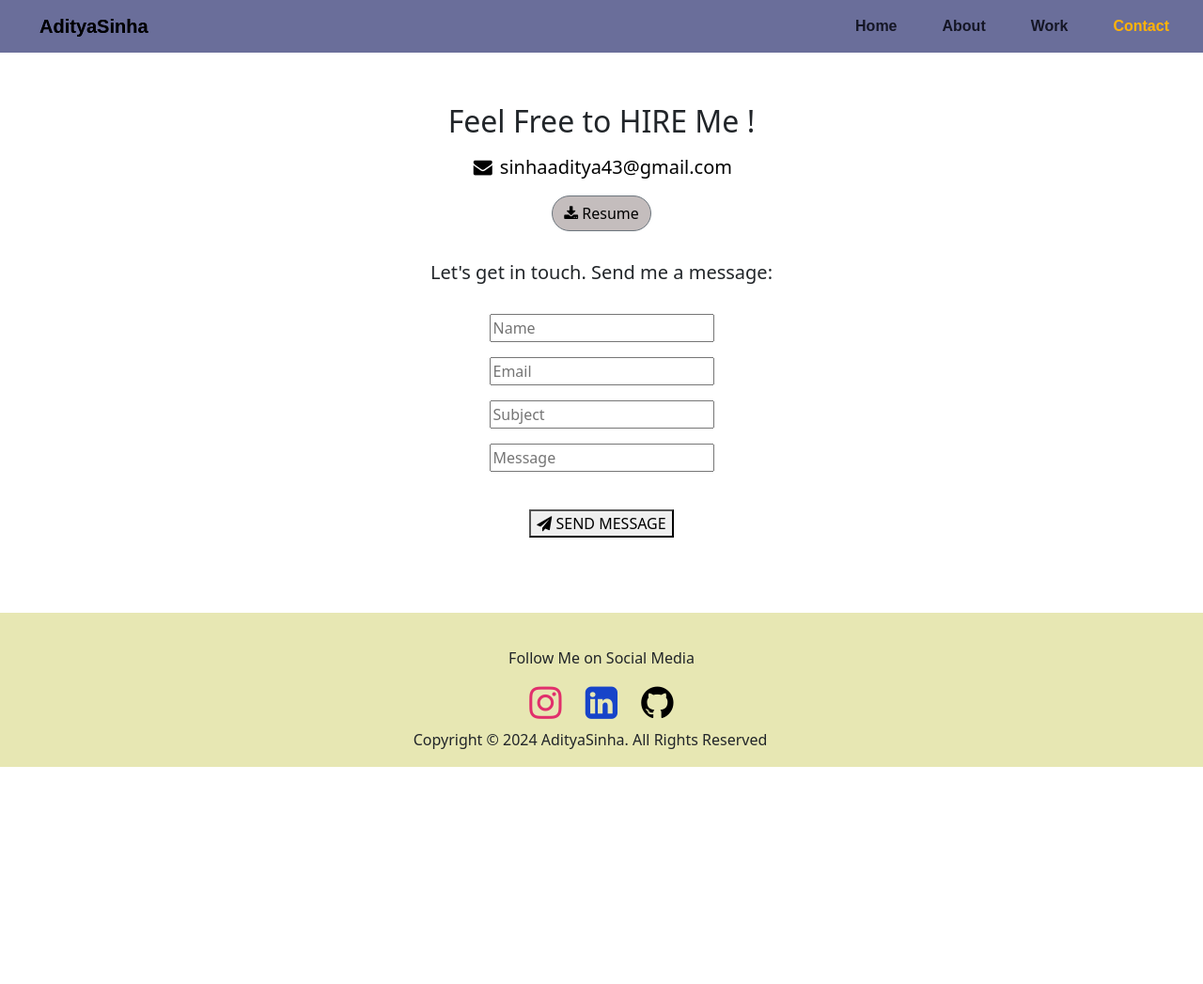
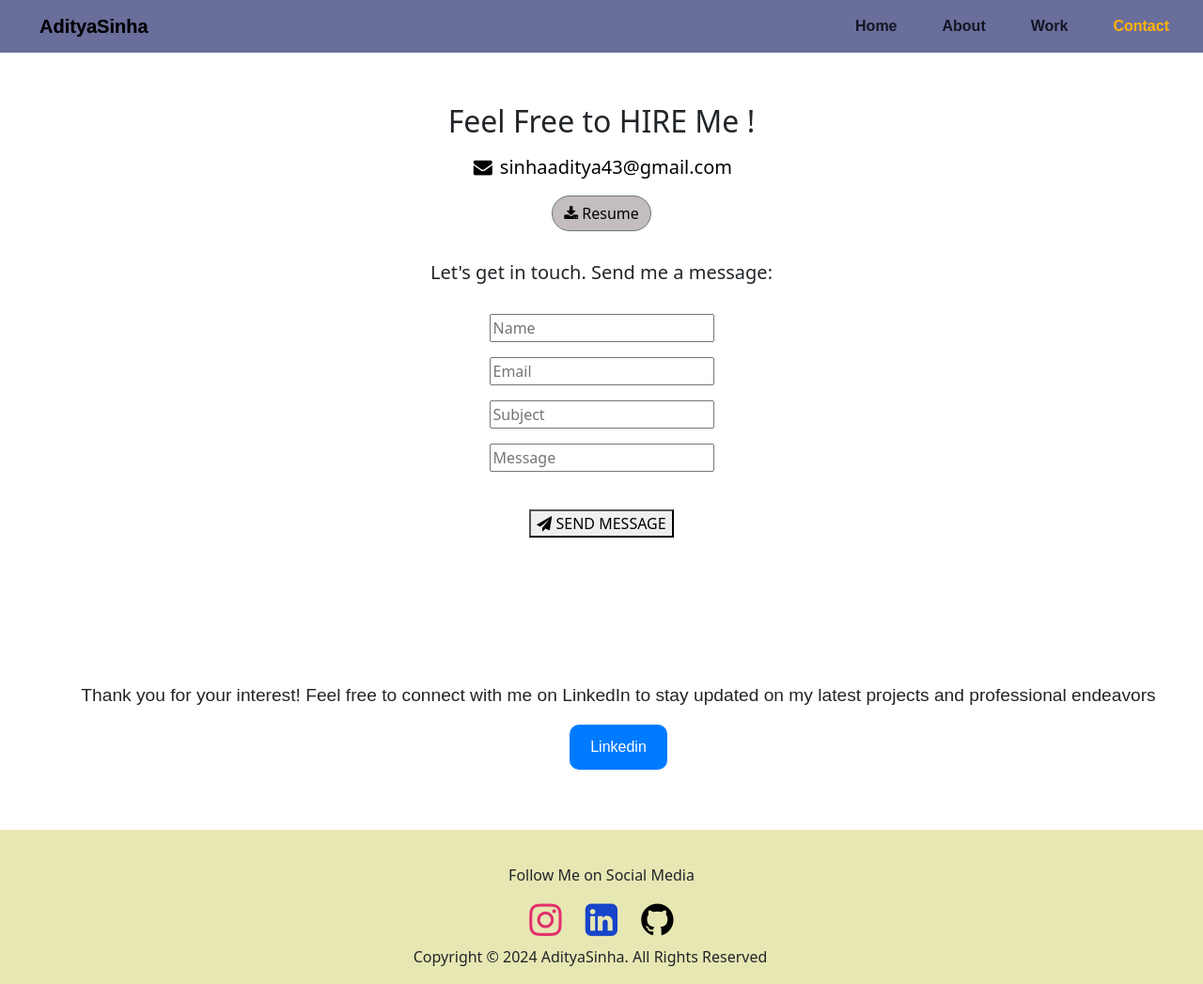
Before and after one commit to AdityaSinha2305/AdityaSinha2305.github.io, a plain HTML site: page contact.html in a window 1280 px wide. Shown: the whole page at 94% size. Before the commit the page ends 816 px from the top, so only its background shows below. Drawn offline with nearby package versions, Linux system fonts and the light colour scheme.

Commit message:
contact page and desktop mode

```diff
--- a/contact.html
+++ b/contact.html
@@ -77,6 +77,18 @@
                 </div>
             </div>
 
+            <br/>
+
+            <div class="row">
+                <div class="col-lg-12 col-md-12 col-sm-12 pt-4 ps-5">
+                    <div class="lb">
+                        <p>Thank you for your interest! Feel free to connect with me on LinkedIn to stay updated on my latest projects and professional endeavors</p>
+
+                        <a href="https://www.linkedin.com/in/aditya-sinha-9b59a61a8/" target="_blank"><button>Linkedin</button></a>
+                    </div>
+                </div>
+            </div>
+
         </div>
     </section>
 
--- a/styles/services.css
+++ b/styles/services.css
@@ -76,10 +76,30 @@
   }
 
 
+/* Linkedin Button */
+.lb {
+  font-family: Arial, Helvetica, sans-serif;
+    text-align: center;
+    font-size: larger;
+    margin-top: 90px;
+}
+.lb button {
+    background-color: #007bff;
+    color: #fff;
+    border: none;
+    padding: 12px 22px;
+    font-size: 16px;
+    border-radius: 10px;
+    cursor: pointer;
+    transition: background-color 0.3s;
+}
+.lb button:hover {
+  background-color: #0056b3;
+}
 
 
 
-/* For footer to  be at bottom */
+/* For footer to  be at bottom in desktop site mode in mobile*/
 body {
   display: flex;
   flex-direction: column;
```
Also changed, not shown: about.html (+1 -0 lines).
